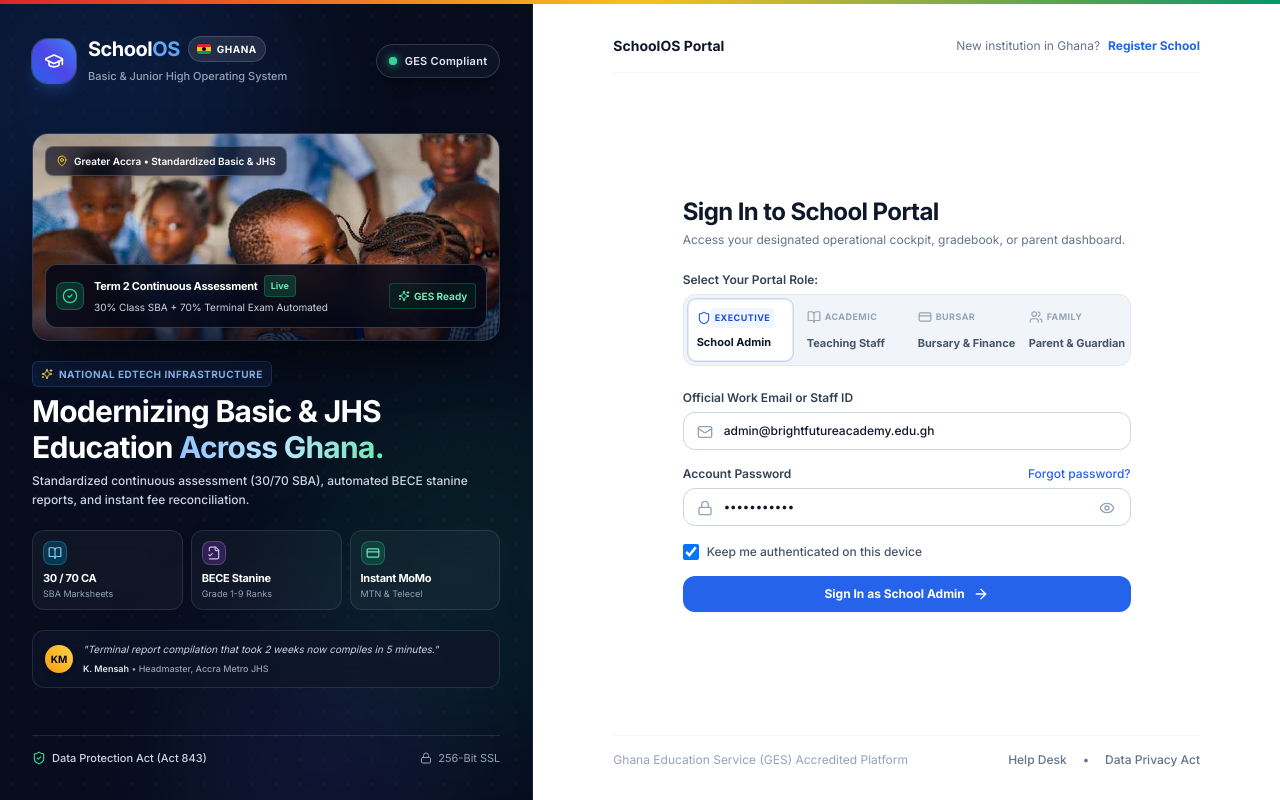
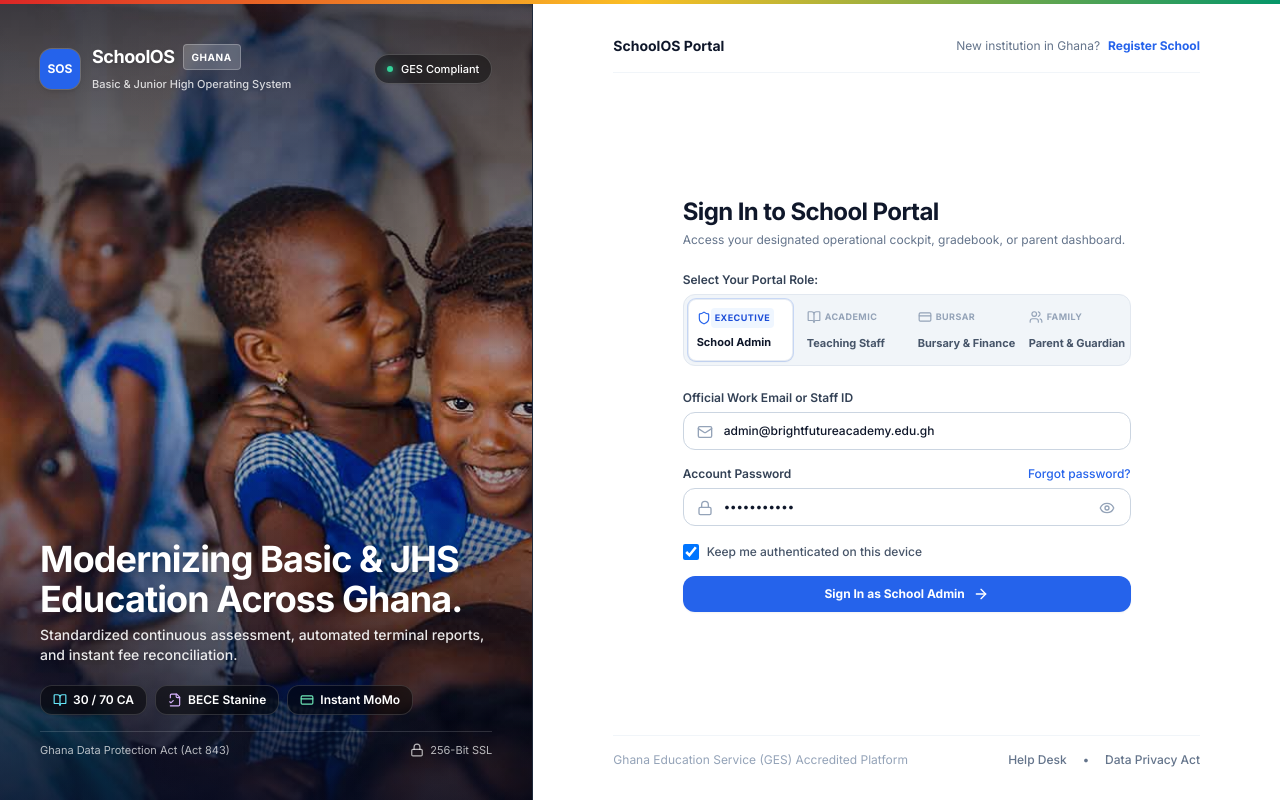
Before and after one commit to Elijahamet/JHS-PROJECT, a React (Vite) app: page / in a window 1280 px wide. Built offline with nearby package versions, Linux system fonts and the light colour scheme.

Commit message:
Revert "feat(ui): redesign auth hero showcase with pro UI aesthetics and Ghana institutional branding"
This reverts commit bf328072d34de1f72fe290480026716f8ef5d4c2.

```diff
--- a/src/components/modules/AuthScreens.tsx
+++ b/src/components/modules/AuthScreens.tsx
@@ -22,245 +22,8 @@ import {
   HelpCircle,
   FileCheck2,
   ShieldCheck,
-  Sparkles,
 } from 'lucide-react';
 import { useApp } from '../../context/AppContext';
-
-// =========================================================================
-// AUTH HERO SHOWCASE: PRO UI EDITORIAL BRAND COMPONENT
-// =========================================================================
-interface AuthHeroShowcaseProps {
-  type: 'login' | 'signup';
-}
-
-const AuthHeroShowcase: React.FC<AuthHeroShowcaseProps> = ({ type }) => {
-  const isLogin = type === 'login';
-  const heroImage = isLogin ? '/assets/login-hero.jpg' : '/assets/signup-hero.jpg';
-
-  return (
-    <div className="relative hidden lg:flex lg:w-1/2 xl:w-5/12 h-full overflow-hidden bg-[#070D1D] flex-col justify-between p-6 xl:p-8 shrink-0 border-r border-slate-800/80 select-none">
-      {/* Background Decorative Mesh & Radial Lights */}
-      <div className="absolute inset-0 pointer-events-none overflow-hidden">
-        {/* Micro-dot matrix texture */}
-        <div className="absolute inset-0 bg-[radial-gradient(#ffffff0a_1px,transparent_1px)] [background-size:24px_24px]" />
-
-        {/* Atmospheric Glow Orbs */}
-        <div className="absolute -top-24 -left-24 w-96 h-96 bg-blue-600/15 rounded-full blur-3xl pointer-events-none" />
-        <div className="absolute top-1/2 -right-24 w-80 h-80 bg-emerald-500/10 rounded-full blur-3xl pointer-events-none" />
-        <div className="absolute -bottom-24 left-1/3 w-72 h-72 bg-indigo-500/10 rounded-full blur-3xl pointer-events-none" />
-      </div>
-
-      {/* 1. TOP HEADER: Institutional Brand & Accreditation */}
-      <div className="relative z-10 flex items-center justify-between">
-        <div className="flex items-center gap-3">
-          {/* Modern Academic Shield Emblem with Glow */}
-          <div className="w-11 h-11 rounded-2xl bg-gradient-to-tr from-blue-600 via-indigo-600 to-blue-500 flex items-center justify-center text-white shadow-lg shadow-blue-500/25 ring-1 ring-white/20 shrink-0">
-            <GraduationCap className="w-5 h-5 text-white" />
-          </div>
-
-          <div>
-            <div className="flex items-center gap-2">
-              <span className="font-black text-xl text-white tracking-tight leading-none">
-                School<span className="text-blue-400">OS</span>
-              </span>
-
-              {/* Ghana Flag Badge */}
-              <div className="flex items-center gap-1.5 px-2 py-0.5 rounded-full text-[10px] font-bold uppercase tracking-wider bg-white/10 text-white border border-white/15 backdrop-blur-md">
-                <span className="w-3.5 h-2.5 rounded-sm overflow-hidden flex flex-col shrink-0 ring-1 ring-black/20">
-                  <span className="h-1/3 bg-red-600 w-full" />
-                  <span className="h-1/3 bg-amber-400 w-full flex items-center justify-center">
-                    <span className="w-1 h-1 bg-black rounded-full" />
-                  </span>
-                  <span className="h-1/3 bg-emerald-600 w-full" />
-                </span>
-                <span>Ghana</span>
-              </div>
-            </div>
-            <p className="text-[11px] text-slate-400 font-medium mt-1">
-              Basic & Junior High Operating System
-            </p>
-          </div>
-        </div>
-
-        {/* Accreditation Pill */}
-        <div className="flex items-center gap-2 px-3 py-1.5 rounded-full bg-slate-900/80 border border-white/15 text-[11px] text-white font-medium backdrop-blur-md shadow-lg shadow-black/30">
-          <span className="relative flex h-2 w-2">
-            <span className="animate-ping absolute inline-flex h-full w-full rounded-full bg-emerald-400 opacity-75" />
-            <span className="relative inline-flex rounded-full h-2 w-2 bg-emerald-400 shadow-[0_0_8px_rgba(52,211,153,0.9)]" />
-          </span>
-          <span className="tracking-wide font-semibold text-slate-200">
-            {isLogin ? 'GES Compliant' : 'GES Aligned'}
-          </span>
-        </div>
-      </div>
-
-      {/* 2. CENTERPIECE: Editorial Framed Stage with Live Product Widget */}
-      <div className="relative z-10 my-auto py-2 space-y-4 xl:space-y-5">
-        {/* Framed Image Showcase */}
-        <div className="relative w-full h-44 xl:h-52 2xl:h-60 rounded-2xl overflow-hidden border border-white/15 shadow-2xl shadow-black/60 group">
-          <img
-            src={heroImage}
-            alt="Ghanaian school pupils"
-            className="w-full h-full object-cover object-[center_20%] filter brightness-[0.98] contrast-[1.04] saturate-[1.05] transition-transform duration-700 group-hover:scale-105"
-          />
-          {/* Subtle vignette inside the frame */}
-          <div className="absolute inset-0 bg-gradient-to-t from-slate-950/80 via-transparent to-slate-950/20" />
-
-          {/* Top Location Pill on Image */}
-          <div className="absolute top-3 left-3 flex items-center gap-1.5 px-2.5 py-1 rounded-lg bg-slate-950/65 backdrop-blur-md border border-white/20 text-[10px] font-semibold text-white shadow-md">
-            <MapPin className="w-3 h-3 text-amber-400" />
-            <span>{isLogin ? 'Greater Accra • Standardized Basic & JHS' : 'All 16 Regions • Basic 1 – JHS 3'}</span>
-          </div>
-
-          {/* Floating Live Assessment Engine / Social Proof Widget */}
-          <div className="absolute bottom-3 inset-x-3 p-2.5 rounded-xl bg-slate-950/85 backdrop-blur-md border border-white/20 shadow-xl flex items-center justify-between">
-            <div className="flex items-center gap-2.5 min-w-0">
-              <div className="w-7 h-7 rounded-lg bg-emerald-500/20 border border-emerald-400/30 flex items-center justify-center text-emerald-400 shrink-0">
-                <CheckCircle2 className="w-4 h-4" />
-              </div>
-              <div className="min-w-0">
-                <div className="flex items-center gap-1.5">
-                  <span className="text-[11px] font-bold text-white tracking-tight truncate">
-                    {isLogin ? 'Term 2 Continuous Assessment' : 'Instant Institutional Onboarding'}
-                  </span>
-                  <span className="px-1.5 py-0.2 rounded text-[9px] font-extrabold bg-emerald-500/20 text-emerald-300 border border-emerald-500/30">
-                    Live
-                  </span>
-                </div>
-                <p className="text-[10px] text-slate-300 truncate">
-                  {isLogin
-                    ? '30% Class SBA + 70% Terminal Exam Automated'
-                    : '420+ Schools Active Across Ghana'}
-                </p>
-              </div>
-            </div>
-            <div className="hidden sm:flex items-center gap-1 text-[10px] text-emerald-300 font-bold bg-emerald-950/40 px-2 py-0.5 rounded border border-emerald-500/30 shrink-0">
-              <Sparkles className="w-3 h-3" />
-              <span>GES Ready</span>
-            </div>
-          </div>
-        </div>
-
-        {/* Editorial Headline & Value Statement */}
-        <div className="space-y-1.5">
-          <div className="inline-flex items-center gap-1.5 px-2 py-0.5 rounded-md bg-blue-500/10 border border-blue-400/20 text-[10px] font-bold text-blue-300 uppercase tracking-wider">
-            <Sparkles className="w-3 h-3 text-amber-300" />
-            <span>National EdTech Infrastructure</span>
-          </div>
-          <h1 className="text-xl sm:text-2xl xl:text-3xl font-black text-white tracking-tight leading-tight">
-            {isLogin ? (
-              <>
-                Modernizing Basic & JHS Education{' '}
-                <span className="text-transparent bg-clip-text bg-gradient-to-r from-blue-300 via-sky-200 to-emerald-300">
-                  Across Ghana.
-                </span>
-              </>
-            ) : (
-              <>
-                Empower Your School With{' '}
-                <span className="text-transparent bg-clip-text bg-gradient-to-r from-emerald-300 via-teal-200 to-sky-300">
-                  Digital Precision.
-                </span>
-              </>
-            )}
-          </h1>
-          <p className="text-xs text-slate-300 max-w-md font-medium leading-relaxed">
-            {isLogin
-              ? 'Standardized continuous assessment (30/70 SBA), automated BECE stanine reports, and instant fee reconciliation.'
-              : 'Student enrollment, continuous assessment marksheets, and real-time mobile money reconciliations.'}
-          </p>
-        </div>
-
-        {/* 3 Bento Micro-Feature Cards */}
-        <div className="grid grid-cols-3 gap-2">
-          {isLogin ? (
-            <>
-              <div className="p-2.5 rounded-xl bg-white/[0.04] border border-white/10 backdrop-blur-md hover:bg-white/[0.08] hover:border-white/20 transition-all duration-300">
-                <div className="w-6 h-6 rounded-lg bg-sky-500/20 border border-sky-400/30 flex items-center justify-center text-sky-300 mb-1.5">
-                  <BookOpen className="w-3.5 h-3.5" />
-                </div>
-                <p className="text-[11px] font-bold text-white tracking-tight leading-snug">30 / 70 CA</p>
-                <p className="text-[9px] text-slate-400 mt-0.5 leading-tight">SBA Marksheets</p>
-              </div>
-
-              <div className="p-2.5 rounded-xl bg-white/[0.04] border border-white/10 backdrop-blur-md hover:bg-white/[0.08] hover:border-white/20 transition-all duration-300">
-                <div className="w-6 h-6 rounded-lg bg-purple-500/20 border border-purple-400/30 flex items-center justify-center text-purple-300 mb-1.5">
-                  <FileCheck2 className="w-3.5 h-3.5" />
-                </div>
-                <p className="text-[11px] font-bold text-white tracking-tight leading-snug">BECE Stanine</p>
-                <p className="text-[9px] text-slate-400 mt-0.5 leading-tight">Grade 1-9 Ranks</p>
-              </div>
-
-              <div className="p-2.5 rounded-xl bg-white/[0.04] border border-white/10 backdrop-blur-md hover:bg-white/[0.08] hover:border-white/20 transition-all duration-300">
-                <div className="w-6 h-6 rounded-lg bg-emerald-500/20 border border-emerald-400/30 flex items-center justify-center text-emerald-300 mb-1.5">
-                  <CreditCard className="w-3.5 h-3.5" />
-                </div>
-                <p className="text-[11px] font-bold text-white tracking-tight leading-snug">Instant MoMo</p>
-                <p className="text-[9px] text-slate-400 mt-0.5 leading-tight">MTN & Telecel</p>
-              </div>
-            </>
-          ) : (
-            <>
-              <div className="p-2.5 rounded-xl bg-white/[0.04] border border-white/10 backdrop-blur-md hover:bg-white/[0.08] hover:border-white/20 transition-all duration-300">
-                <div className="w-6 h-6 rounded-lg bg-emerald-500/20 border border-emerald-400/30 flex items-center justify-center text-emerald-300 mb-1.5">
-                  <CheckCircle2 className="w-3.5 h-3.5" />
-                </div>
-                <p className="text-[11px] font-bold text-white tracking-tight leading-snug">GES Standard</p>
-                <p className="text-[9px] text-slate-400 mt-0.5 leading-tight">NaCCA Approved</p>
-              </div>
-
-              <div className="p-2.5 rounded-xl bg-white/[0.04] border border-white/10 backdrop-blur-md hover:bg-white/[0.08] hover:border-white/20 transition-all duration-300">
-                <div className="w-6 h-6 rounded-lg bg-teal-500/20 border border-teal-400/30 flex items-center justify-center text-teal-300 mb-1.5">
-                  <FileCheck2 className="w-3.5 h-3.5" />
-                </div>
-                <p className="text-[11px] font-bold text-white tracking-tight leading-snug">Terminal Cards</p>
-                <p className="text-[9px] text-slate-400 mt-0.5 leading-tight">1-Click PDF</p>
-              </div>
-
-              <div className="p-2.5 rounded-xl bg-white/[0.04] border border-white/10 backdrop-blur-md hover:bg-white/[0.08] hover:border-white/20 transition-all duration-300">
-                <div className="w-6 h-6 rounded-lg bg-amber-500/20 border border-amber-400/30 flex items-center justify-center text-amber-300 mb-1.5">
-                  <CreditCard className="w-3.5 h-3.5" />
-                </div>
-                <p className="text-[11px] font-bold text-white tracking-tight leading-snug">Zero Setup Fee</p>
-                <p className="text-[9px] text-slate-400 mt-0.5 leading-tight">Instant Start</p>
-              </div>
-            </>
-          )}
-        </div>
-
-        {/* Headteacher Testimonial Endorsement Quote */}
-        <div className="px-3 py-2 rounded-xl bg-slate-900/60 border border-white/10 backdrop-blur-md flex items-center gap-2.5">
-          <div className="w-7 h-7 rounded-full bg-gradient-to-tr from-amber-500 to-amber-300 flex items-center justify-center font-bold text-slate-950 text-[10px] shrink-0 shadow-md">
-            {isLogin ? 'KM' : 'MT'}
-          </div>
-          <div className="min-w-0 flex-1">
-            <p className="text-[10px] text-slate-300 italic truncate">
-              {isLogin
-                ? '"Terminal report compilation that took 2 weeks now compiles in 5 minutes."'
-                : '"The smoothest school management onboarding we have experienced."'}
-            </p>
-            <p className="text-[9px] text-slate-400 font-medium truncate">
-              <span className="text-slate-200 font-semibold">{isLogin ? 'K. Mensah' : 'Sister Mary Theresa'}</span> •{' '}
-              {isLogin ? 'Headmaster, Accra Metro JHS' : 'Principal, Kumasi Basic'}
-            </p>
-          </div>
-        </div>
-      </div>
-
-      {/* 3. DISCREET INSTITUTIONAL & SECURITY FOOTER */}
-      <div className="relative z-10 pt-3 border-t border-white/10 flex items-center justify-between text-[11px] text-slate-400">
-        <div className="flex items-center gap-1.5">
-          <ShieldCheck className="w-3.5 h-3.5 text-emerald-400" />
-          <span className="text-slate-300 font-medium">Data Protection Act (Act 843)</span>
-        </div>
-        <div className="flex items-center gap-1.5 text-slate-400">
-          <Lock className="w-3 h-3 text-slate-400" />
-          <span>256-Bit SSL</span>
-        </div>
-      </div>
-    </div>
-  );
-};
 
 export const AuthScreens: React.FC = () => {
   const { authScreen, setAuthScreen, setUserRole, setCurrentSchool } = useApp();
@@ -446,15 +209,90 @@ export const AuthScreens: React.FC = () => {
       {authScreen === 'login' && (
         <div className="h-full w-full flex flex-col lg:flex-row overflow-hidden bg-slate-50">
           {/* Left Hero Column: Authentic Editorial Brand Showcase */}
-          <AuthHeroShowcase type="login" />
+          <div className="relative hidden lg:flex lg:w-1/2 xl:w-5/12 h-full overflow-hidden bg-slate-950 flex-col justify-between p-8 xl:p-10 shrink-0 border-r border-slate-800">
+            {/* Background Image: Crisp, vibrant Ghanaian pupils clearly visible */}
+            <img
+              src="/assets/login-hero.jpg"
+              alt="Joyful Ghanaian school pupils smiling happily together in classroom"
+              className="absolute inset-0 w-full h-full object-cover object-center filter brightness-[0.95] contrast-[1.02] pointer-events-none"
+            />
+
+            {/* Subtle Aesthetic Gradient Overlays */}
+            <div className="absolute inset-0 bg-gradient-to-b from-slate-950/70 via-slate-950/20 to-slate-950/85 pointer-events-none" />
+            <div className="absolute inset-0 bg-gradient-to-tr from-blue-950/30 via-transparent to-amber-950/15 pointer-events-none" />
+
+            {/* Top Institutional Header */}
+            <div className="relative z-10 flex items-center justify-between">
+              <div className="flex items-center gap-3">
+                <div className="w-10 h-10 rounded-xl bg-blue-600 text-white flex items-center justify-center font-black text-xs shadow-md ring-1 ring-white/20 shrink-0">
+                  SOS
+                </div>
+                <div>
+                  <div className="flex items-center gap-2">
+                    <span className="font-extrabold text-lg text-white tracking-tight leading-none drop-shadow">
+                      SchoolOS
+                    </span>
+                    <span className="px-2 py-0.5 rounded text-[10px] font-bold uppercase tracking-wider bg-white/20 text-white border border-white/25 backdrop-blur-sm">
+                      Ghana
+                    </span>
+                  </div>
+                  <p className="text-[11px] text-white/80 font-medium mt-1 drop-shadow-sm">
+                    Basic & Junior High Operating System
+                  </p>
+                </div>
+              </div>
+
+              <div className="flex items-center gap-2 px-3 py-1 rounded-full bg-black/45 border border-white/20 text-[11px] text-white font-medium backdrop-blur-md shadow-sm">
+                <span className="w-1.5 h-1.5 rounded-full bg-emerald-400 shadow-[0_0_8px_rgba(52,211,153,0.9)] animate-pulse" />
+                <span>GES Compliant</span>
+              </div>
+            </div>
+
+            {/* Bottom Content: Simple, Clear, Uncongested */}
+            <div className="relative z-10 space-y-4">
+              <div className="space-y-1.5">
+                <h1 className="text-2xl sm:text-3xl xl:text-4xl font-black text-white tracking-tight leading-tight drop-shadow-lg">
+                  Modernizing Basic & JHS Education Across Ghana.
+                </h1>
+                <p className="text-xs sm:text-sm text-white/90 max-w-md font-medium drop-shadow leading-relaxed">
+                  Standardized continuous assessment, automated terminal reports, and instant fee reconciliation.
+                </p>
+              </div>
+
+              {/* 3 Simple Minimalist Feature Badges */}
+              <div className="flex flex-wrap items-center gap-2 pt-1 text-xs">
+                <div className="flex items-center gap-1.5 px-3 py-1.5 rounded-xl bg-black/50 backdrop-blur-md border border-white/15 text-white shadow-sm font-semibold">
+                  <BookOpen className="w-3.5 h-3.5 text-cyan-300" />
+                  <span>30 / 70 CA</span>
+                </div>
+                <div className="flex items-center gap-1.5 px-3 py-1.5 rounded-xl bg-black/50 backdrop-blur-md border border-white/15 text-white shadow-sm font-semibold">
+                  <FileCheck2 className="w-3.5 h-3.5 text-purple-300" />
+                  <span>BECE Stanine</span>
+                </div>
+                <div className="flex items-center gap-1.5 px-3 py-1.5 rounded-xl bg-black/50 backdrop-blur-md border border-white/15 text-white shadow-sm font-semibold">
+                  <CreditCard className="w-3.5 h-3.5 text-emerald-300" />
+                  <span>Instant MoMo</span>
+                </div>
+              </div>
+
+              {/* Discreet Institutional Footer */}
+              <div className="pt-2 border-t border-white/15 flex items-center justify-between text-[11px] text-white/70">
+                <span>Ghana Data Protection Act (Act 843)</span>
+                <div className="flex items-center gap-1.5">
+                  <Lock className="w-3.5 h-3.5 text-white/70" />
+                  <span>256-Bit SSL</span>
+                </div>
+              </div>
+            </div>
+          </div>
 
           {/* Right Column: Clean, Authoritative Institutional Sign-In Form */}
           <div className="flex-1 h-full overflow-y-auto flex flex-col justify-between px-6 sm:px-10 lg:px-14 xl:px-20 py-8 bg-white">
             {/* Top Bar with Sign In / Register Switcher */}
             <div className="flex items-center justify-between pb-4 border-b border-slate-100">
               <div className="flex items-center gap-2.5">
-                <div className="lg:hidden w-8 h-8 rounded-lg bg-gradient-to-tr from-blue-600 to-indigo-600 flex items-center justify-center text-white shadow-sm ring-1 ring-blue-500/20">
-                  <GraduationCap className="w-4 h-4 text-white" />
+                <div className="lg:hidden w-8 h-8 rounded-lg bg-blue-600 flex items-center justify-center text-white font-bold text-xs shadow-sm">
+                  SOS
                 </div>
                 <span className="font-bold text-slate-900 text-sm">
                   SchoolOS Portal
@@ -621,7 +459,79 @@ export const AuthScreens: React.FC = () => {
       {authScreen === 'signup' && (
         <div className="h-full w-full flex flex-col lg:flex-row overflow-hidden bg-slate-50">
           {/* Left Column: Exclusive Institutional Registration Showcase */}
-          <AuthHeroShowcase type="signup" />
+          <div className="relative hidden lg:flex lg:w-1/2 xl:w-5/12 h-full overflow-hidden bg-slate-950 flex-col justify-between p-8 xl:p-10 shrink-0 border-r border-slate-800">
+            {/* Background Image: Crisp, vibrant Ghanaian pupils clearly visible */}
+            <img
+              src="/assets/signup-hero.jpg"
+              alt="Joyful Ghanaian pupils raising hands and singing in blue school uniforms"
+              className="absolute inset-0 w-full h-full object-cover object-center filter brightness-[0.95] contrast-[1.02] pointer-events-none"
+            />
+
+            {/* Subtle Aesthetic Gradient Overlays */}
+            <div className="absolute inset-0 bg-gradient-to-b from-slate-950/70 via-slate-950/20 to-slate-950/85 pointer-events-none" />
+            <div className="absolute inset-0 bg-gradient-to-tr from-emerald-950/30 via-transparent to-teal-950/15 pointer-events-none" />
+
+            {/* Top Brand Lockup */}
+            <div className="relative z-10 flex items-center justify-between">
+              <div className="flex items-center gap-3">
+                <div className="w-10 h-10 rounded-xl bg-gradient-to-tr from-emerald-600 to-teal-600 text-white flex items-center justify-center font-black text-xs shadow-md ring-1 ring-white/20 shrink-0">
+                  SOS
+                </div>
+                <div>
+                  <div className="flex items-center gap-2">
+                    <span className="font-extrabold text-lg text-white tracking-tight leading-none drop-shadow">
+                      SchoolOS
+                    </span>
+                    <span className="px-2 py-0.5 rounded text-[10px] font-bold uppercase tracking-wider bg-white/20 text-white border border-white/25 backdrop-blur-sm">
+                      Onboarding
+                    </span>
+                  </div>
+                  <p className="text-[11px] text-white/80 font-medium mt-1 drop-shadow-sm">
+                    Basic & Junior High Operating System
+                  </p>
+                </div>
+              </div>
+
+              <div className="flex items-center gap-2 px-3 py-1 rounded-full bg-black/45 border border-white/20 text-[11px] text-white font-medium backdrop-blur-md shadow-sm">
+                <span className="w-1.5 h-1.5 rounded-full bg-emerald-400 shadow-[0_0_8px_rgba(52,211,153,0.9)] animate-pulse" />
+                <span>Instant Setup</span>
+              </div>
+            </div>
+
+            {/* Bottom Content: Simple, Clear, Uncongested */}
+            <div className="relative z-10 space-y-4">
+              <div className="space-y-1.5">
+                <h1 className="text-2xl sm:text-3xl xl:text-4xl font-black text-white tracking-tight leading-tight drop-shadow-lg">
+                  Empower Your School With Digital Precision.
+                </h1>
+                <p className="text-xs sm:text-sm text-white/90 max-w-md font-medium drop-shadow leading-relaxed">
+                  Student enrollment, continuous assessment marksheets, and real-time fee reconciliations.
+                </p>
+              </div>
+
+              {/* 3 Simple Minimalist Feature Badges */}
+              <div className="flex flex-wrap items-center gap-2 pt-1 text-xs">
+                <div className="flex items-center gap-1.5 px-3 py-1.5 rounded-xl bg-black/50 backdrop-blur-md border border-white/15 text-white shadow-sm font-semibold">
+                  <CheckCircle2 className="w-3.5 h-3.5 text-emerald-400" />
+                  <span>GES Standard</span>
+                </div>
+                <div className="flex items-center gap-1.5 px-3 py-1.5 rounded-xl bg-black/50 backdrop-blur-md border border-white/15 text-white shadow-sm font-semibold">
+                  <CheckCircle2 className="w-3.5 h-3.5 text-emerald-400" />
+                  <span>Terminal Reports</span>
+                </div>
+                <div className="flex items-center gap-1.5 px-3 py-1.5 rounded-xl bg-black/50 backdrop-blur-md border border-white/15 text-white shadow-sm font-semibold">
+                  <CheckCircle2 className="w-3.5 h-3.5 text-emerald-400" />
+                  <span>MoMo Payments</span>
+                </div>
+              </div>
+
+              {/* Bottom Security Compliance Notice */}
+              <div className="pt-2 border-t border-white/15 flex items-center justify-between text-[11px] text-white/70">
+                <span>Ghana Data Protection Act (Act 843)</span>
+                <span>Zero Setup Fees</span>
+              </div>
+            </div>
+          </div>
 
           {/* Right Column: Structured Two-Step Registration Form */}
           <div className="flex-1 h-full overflow-y-auto flex flex-col justify-between px-6 sm:px-10 lg:px-14 xl:px-18 py-8 bg-white">
```
